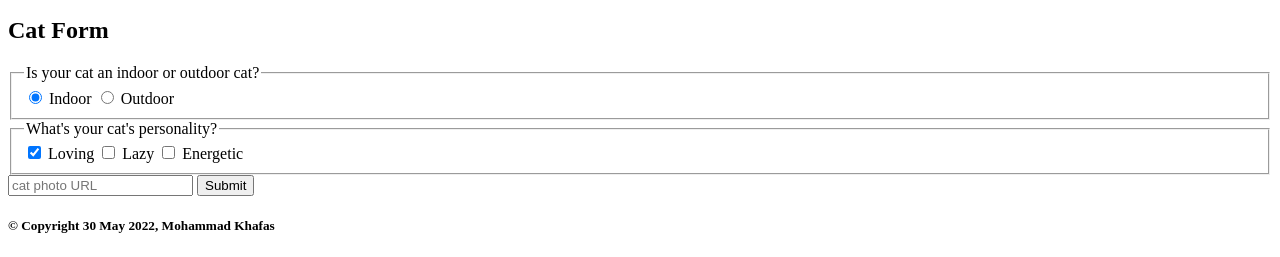
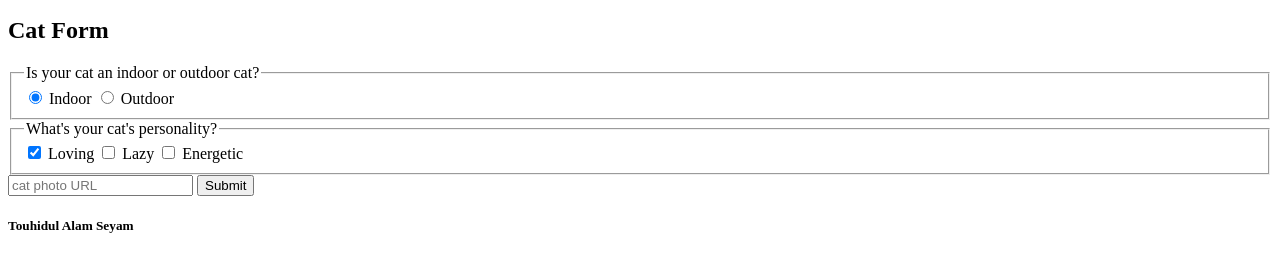
Before and after one commit to Seyamalam/Project-1, a plain HTML site: page index.html in a window 1280 px wide. Shown: the part 1393-1650 px from the top of the page. Drawn offline with Linux system fonts and the light colour scheme.

Commit message:
Update index.html

```diff
--- a/index.html
+++ b/index.html
@@ -62,7 +62,7 @@
     </section>
   </main>
   <footer>
-    <h5>&copy; Copyright 30 May 2022, Mohammad Khafas</h5>
+    <h5>Touhidul Alam Seyam</h5>
   </footer>
 </body>
 
```
